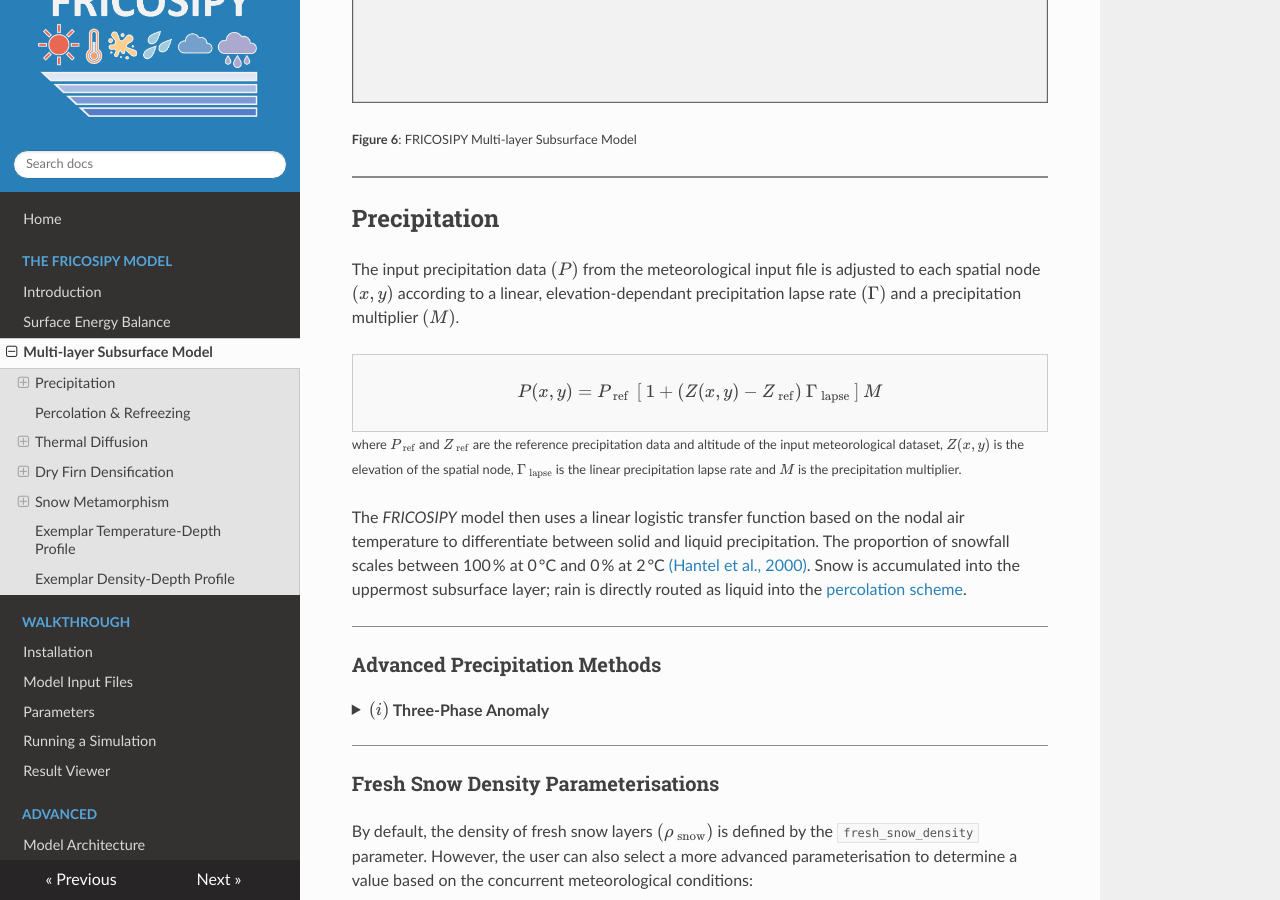
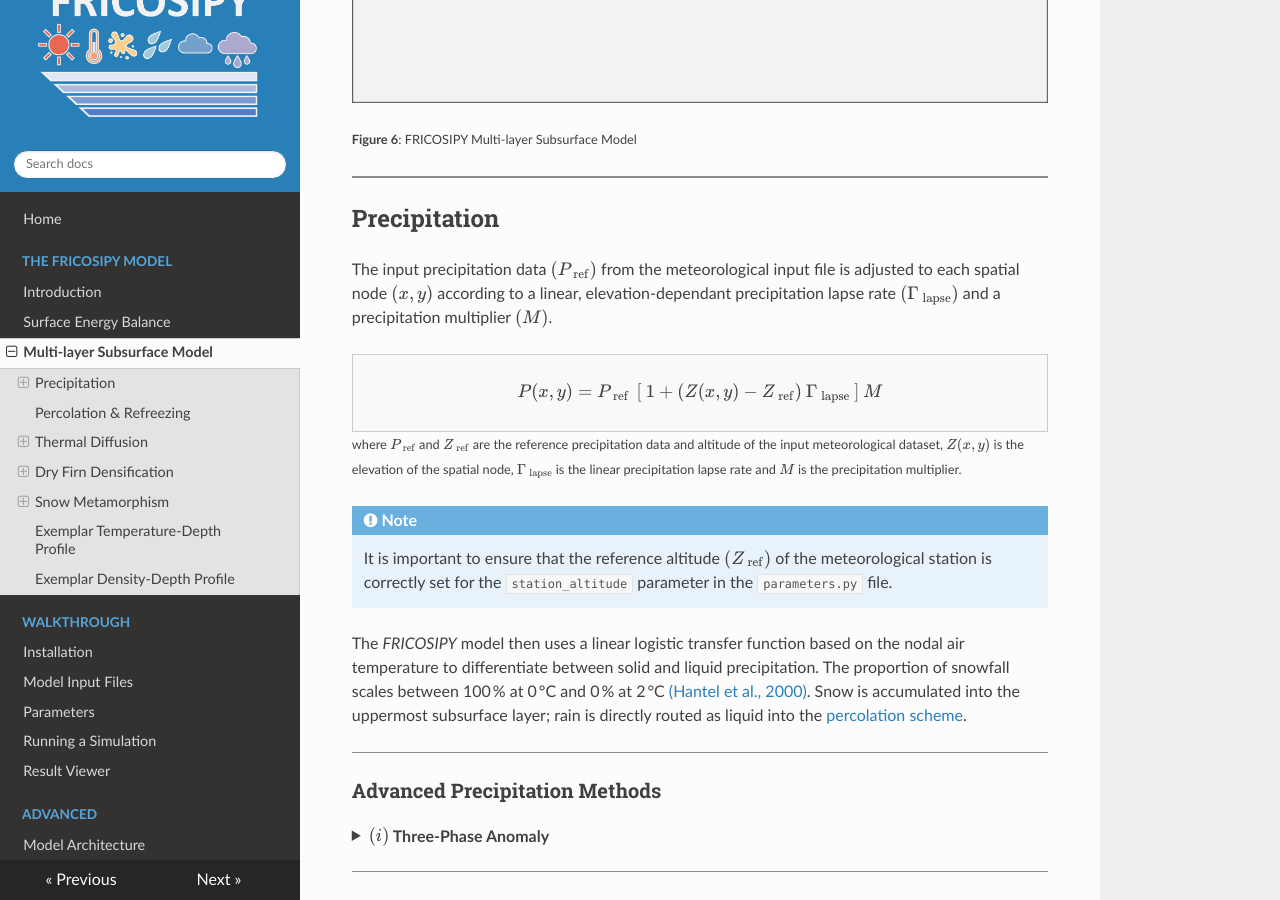
Before and after one commit to MarcusGastaldello/FRICOSIPY, an MkDocs documentation site: the page built from docs/subsurface_model.md, in a window 1280 px wide and 900 px high, scrolled down 654 px. Built offline with MkDocs 1.6.1, drawn with Linux system fonts in a browser that asks for light colours.

Commit message:
Update subsurface_model.md

```diff
--- a/docs/subsurface_model.md
+++ b/docs/subsurface_model.md
@@ -17,7 +17,7 @@
 
 ## Precipitation
 
-The input precipitation data $(P)$ from the meteorological input file is adjusted to each spatial node $(x,y)$ according to a linear, elevation-dependant precipitation lapse rate $(\Gamma)$ and a precipitation multiplier $(M)$.
+The input precipitation data $(P_{\text{ ref}})$ from the meteorological input file is adjusted to each spatial node $(x,y)$ according to a linear, elevation-dependant precipitation lapse rate $(\Gamma_{\text{ lapse}})$ and a precipitation multiplier $(M)$.
 
 <div style="border:1px solid #ccc; padding:10px; background:#f9f9f9; max-width:100%; overflow-x:auto;">
 $$
@@ -25,6 +25,10 @@
 $$
 </div>
 <small>where $P_{\text{ ref}}$ and $Z_{\text{ ref}}$ are the reference precipitation data and altitude of the input meteorological dataset, $Z (x,y)$ is the elevation of the spatial node, $\Gamma_{\text{ lapse}}$ is the linear precipitation lapse rate and $M$ is the precipitation multiplier. </small>
+
+!!! note
+
+    It is important to ensure that the reference altitude $(Z_{\text{ ref}})$ of the meteorological station is correctly set for the `station_altitude` parameter in the `parameters.py` file.
 
 The *FRICOSIPY* model then uses a linear logistic transfer function based on the nodal air temperature to differentiate between solid and liquid precipitation. The proportion of snowfall scales between 100 % at 0 °C and 0 % at 2 °C [(Hantel et al., 2000)](https://doi.org/10.1002/(SICI)1097-0088(200005)20:6<615::AID-JOC489>3.0.CO;2-0). Snow is accumulated into the uppermost subsurface layer; rain is directly routed as liquid into the [percolation scheme](https://fricosipy.readthedocs.io/en/latest/subsurface_model/#percolation-refreezing).
 
```
